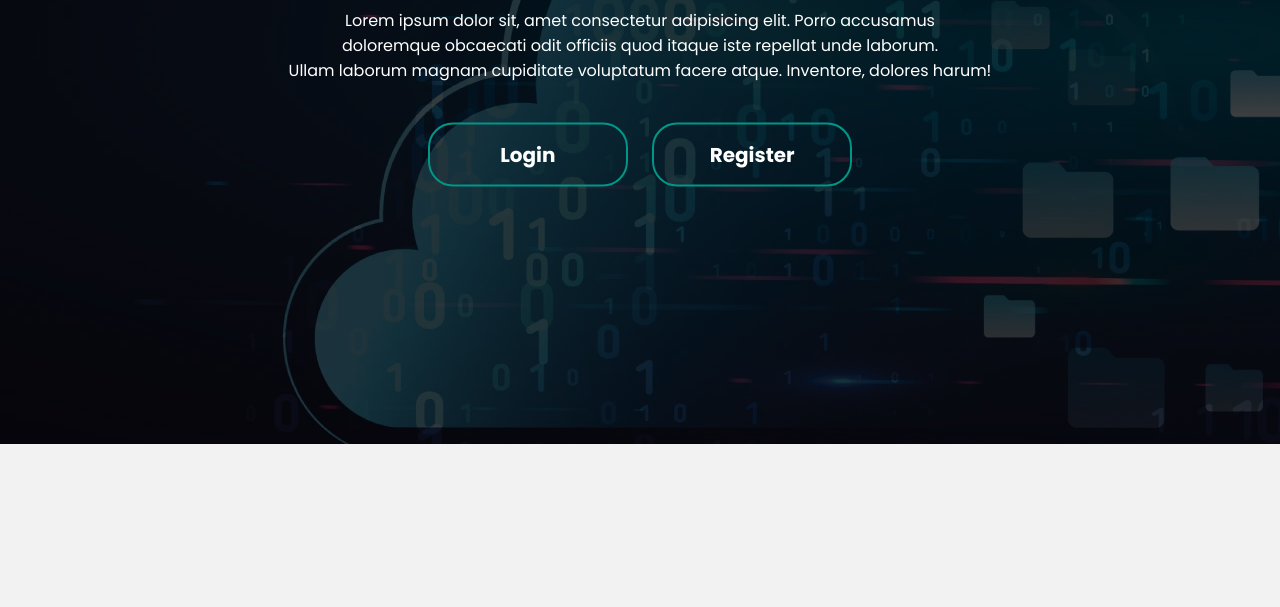
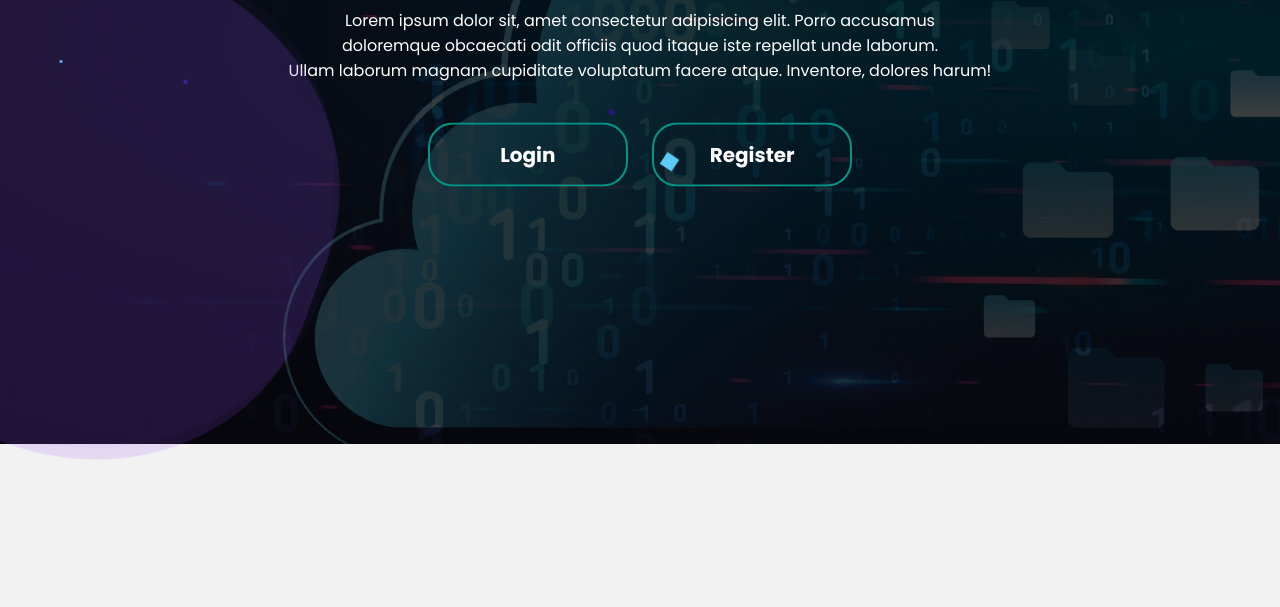
Before and after one commit to Itay-Talias/Cloud-Manager, a website: page CODE/FRONT/login.html in a window 1280 px wide. Shown: the part 356-963 px from the top of the page. Before the commit the page ends 800 px from the top, so only its background shows below. Drawn offline with Linux system fonts and the light colour scheme.

Commit message:
create waves on the login page

```diff
--- a/CODE/FRONT/login.html
+++ b/CODE/FRONT/login.html
@@ -9,7 +9,6 @@
 </head>
 
 <body>
-
     <div class="banner">
         <div class="navbar">
             <img class="logo" src="./images/logo.png" />
@@ -22,6 +21,69 @@
         </div>
 
         <div class="content">
+            <div class="bg-container">
+                <svg
+                    xmlns="http://www.w3.org/2000/svg"
+                    xmlns:xlink="http://www.w3.org/1999/xlink"
+                    width="100%"
+                    height="500px"
+                >
+                    <path
+                        id="shape1"
+                        fill-rule="evenodd"
+                        fill="rgb(35, 23, 123)"
+                        d="M-0.011,9.318 L8.682,6.988 L11.011,15.682 L2.318,18.011 L-0.011,9.318 Z"
+                    ></path>
+                    <path
+                        id="shape8"
+                        fill-rule="evenodd"
+                        fill="rgb(35, 23, 123)"
+                        d="M607.694,164.319 L612.680,161.693 L615.306,166.680 L610.320,169.305 L607.694,164.319 Z"
+                    ></path>
+                    <path
+                        id="shape9"
+                        fill-rule="evenodd"
+                        fill="rgb(93, 203, 250)"
+                        d="M667.343,205.646 L679.152,213.179 L671.620,224.988 L659.810,217.456 L667.343,205.646 Z"
+                    ></path>
+                    <path
+                        id="cir5"
+                        fill-rule="evenodd"
+                        fill="rgb(35, 23, 123)"
+                        d="M1165.000,8.000 C1167.761,8.000 1170.000,10.238 1170.000,13.000 C1170.000,15.761 1167.761,18.000 1165.000,18.000 C1162.239,18.000 1160.000,15.761 1160.000,13.000 C1160.000,10.238 1162.239,8.000 1165.000,8.000 Z"
+                    ></path>
+                    <path
+                        id="cir4"
+                        fill-rule="evenodd"
+                        fill="rgb(93, 203, 250)"
+                        d="M1303.500,118.000 C1304.881,118.000 1306.000,119.119 1306.000,120.500 C1306.000,121.880 1304.881,123.000 1303.500,123.000 C1302.119,123.000 1301.000,121.880 1301.000,120.500 C1301.000,119.119 1302.119,118.000 1303.500,118.000 Z"
+                    ></path>
+                    <path
+                        id="cir3"
+                        fill-rule="evenodd"
+                        fill="rgb(93, 203, 250)"
+                        d="M61.000,112.000 C62.657,112.000 64.000,113.343 64.000,115.000 C64.000,116.657 62.657,118.000 61.000,118.000 C59.343,118.000 58.000,116.657 58.000,115.000 C58.000,113.343 59.343,112.000 61.000,112.000 Z"
+                    ></path>
+                    <path
+                        id="cir2"
+                        fill-rule="evenodd"
+                        fill="rgb(74, 92, 246)"
+                        d="M265.500,-0.000 C271.299,-0.000 276.000,4.701 276.000,10.500 C276.000,16.299 271.299,21.000 265.500,21.000 C259.701,21.000 255.000,16.299 255.000,10.500 C255.000,4.701 259.701,-0.000 265.500,-0.000 Z"
+                    ></path>
+                    <path
+                        id="cir1"
+                        fill-rule="evenodd"
+                        fill="rgb(35, 23, 123)"
+                        d="M185.500,131.000 C187.985,131.000 190.000,133.015 190.000,135.500 C190.000,137.985 187.985,140.000 185.500,140.000 C183.015,140.000 181.000,137.985 181.000,135.500 C181.000,133.015 183.015,131.000 185.500,131.000 Z"
+                    ></path>
+                </svg>
+            </div>
+
+            <div class="box">
+                <div class="wave one"></div>
+                <div class="wave two"></div>
+                <div class="wave three"></div>
+            </div>
             <h1>CLOUD MANAGER</h1>
             <p>Lorem ipsum dolor sit, amet consectetur adipisicing elit. Porro accusamus <br>
                 doloremque obcaecati odit officiis quod itaque iste repellat unde laborum. <br>
```
